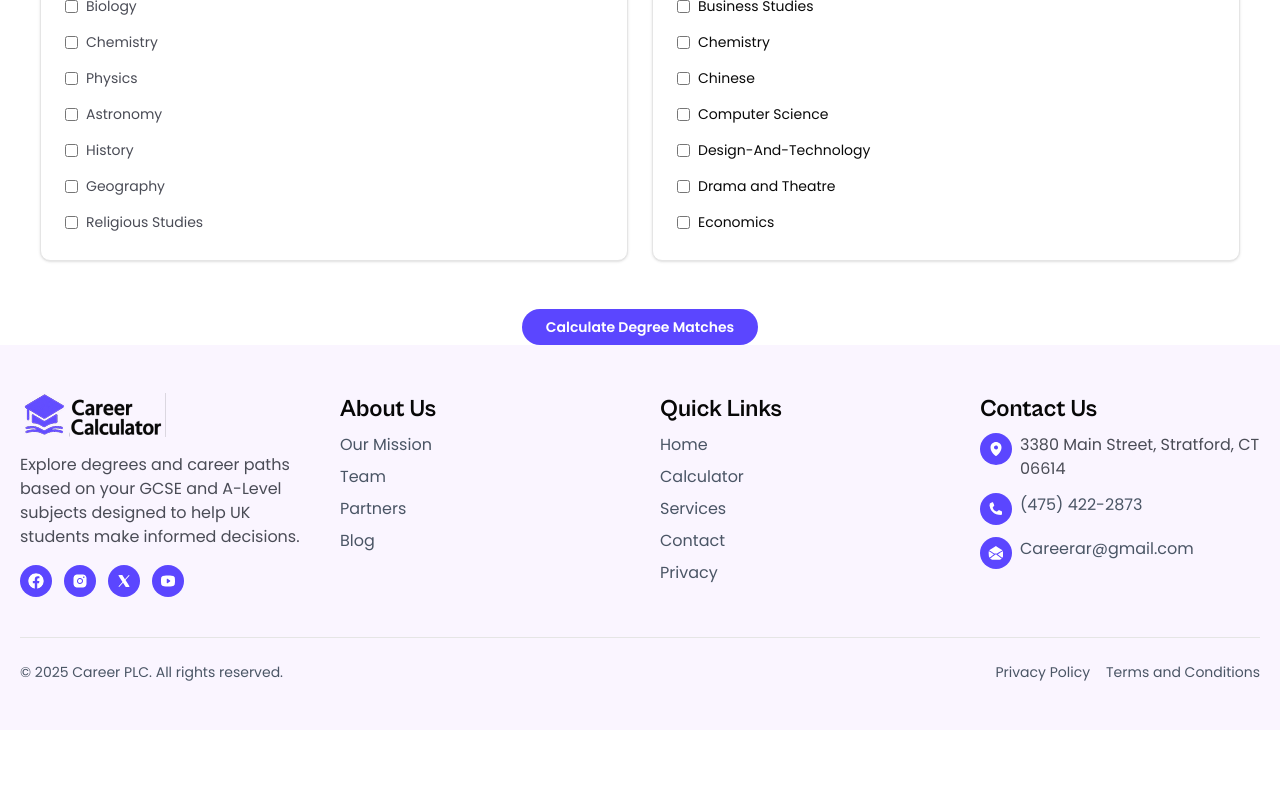
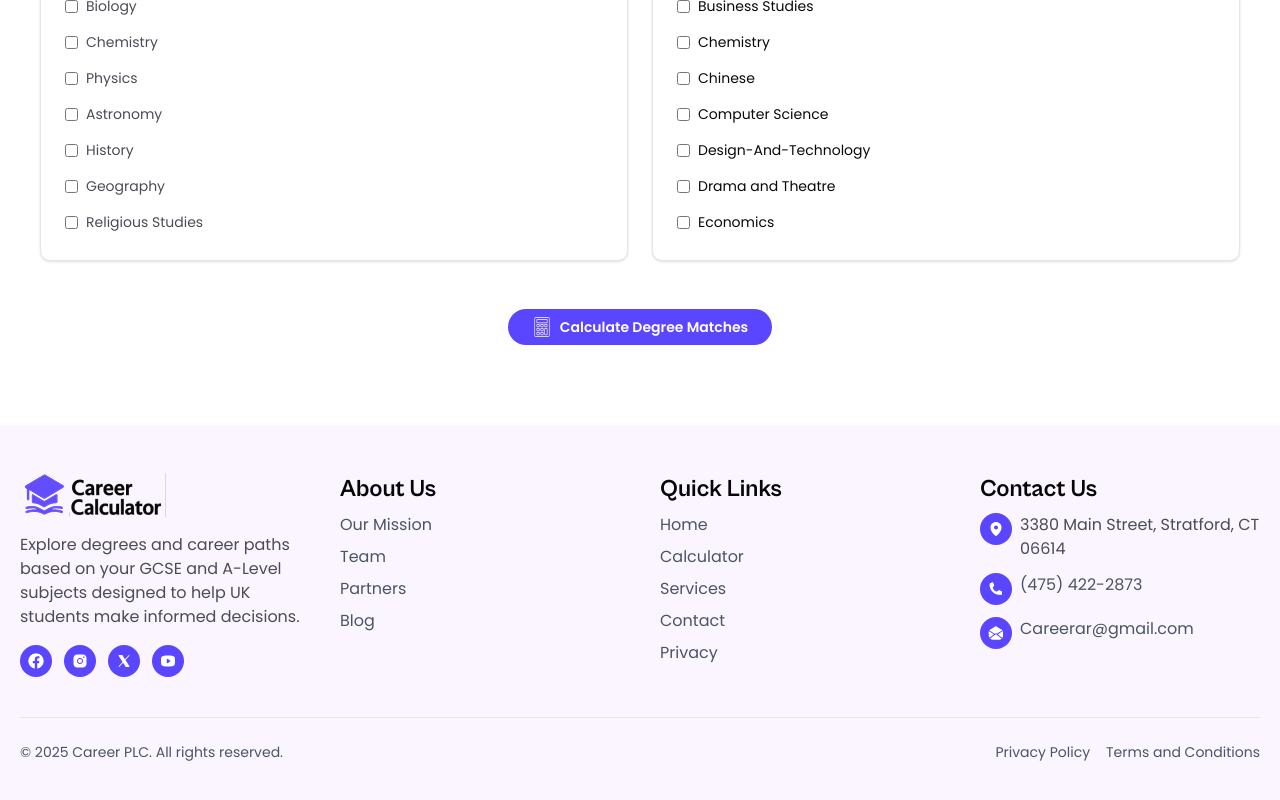
Before and after one commit to backbencherstudio/edisemin-client, a Next.js app: page /subject-selection in a window 1280 px wide. Shown: the part 1062-1862 px from the top of the page. Before the commit the page ends 1792 px from the top, so only its background shows below. Built offline with nearby package versions, Linux system fonts and the light colour scheme.

Commit message:
career path calculator page done

```diff
--- a/app/(client)/subject-selection/_components/subject-selection.tsx
+++ b/app/(client)/subject-selection/_components/subject-selection.tsx
@@ -1,5 +1,6 @@
 "use client";
 
+import CalculatorIcon from "@/public/icons/calculator-icon";
 import React, { useState } from "react";
 
 const gcseGrades = [9, 8, 7, 6, 5, 4, 3, 2, 1];
@@ -149,7 +150,10 @@ export default function SubjectSelectionInfo() {
                     )
                   }
                 />
-                <label htmlFor={`gcse-${index}`} className="text-sm text-[#4A4C56]">
+                <label
+                  htmlFor={`gcse-${index}`}
+                  className="text-sm text-[#4A4C56]"
+                >
                   {subject.name}
                 </label>
                 {subject.mandatory && (
@@ -230,9 +234,9 @@ export default function SubjectSelectionInfo() {
       </div>
 
       {/* Button */}
-      <div className="col-span-1 md:col-span-2 flex justify-center">
-        <button className="mt-6 bg-[#5B46FF] hover:bg-[#4a4ce6] text-white px-6 py-2 rounded-full text-sm font-semibold">
-            {/* <CalculatorIcon */}
+      <div className="col-span-1 md:col-span-2 flex justify-center mb-20">
+        <button className="mt-6 bg-[#5B46FF] hover:bg-[#4a4ce6] text-white px-6 py-2 rounded-full text-sm font-semibold flex items-center gap-2 cursor-pointer">
+          <CalculatorIcon className="w-5 h-5" />
           Calculate Degree Matches
         </button>
       </div>
```
